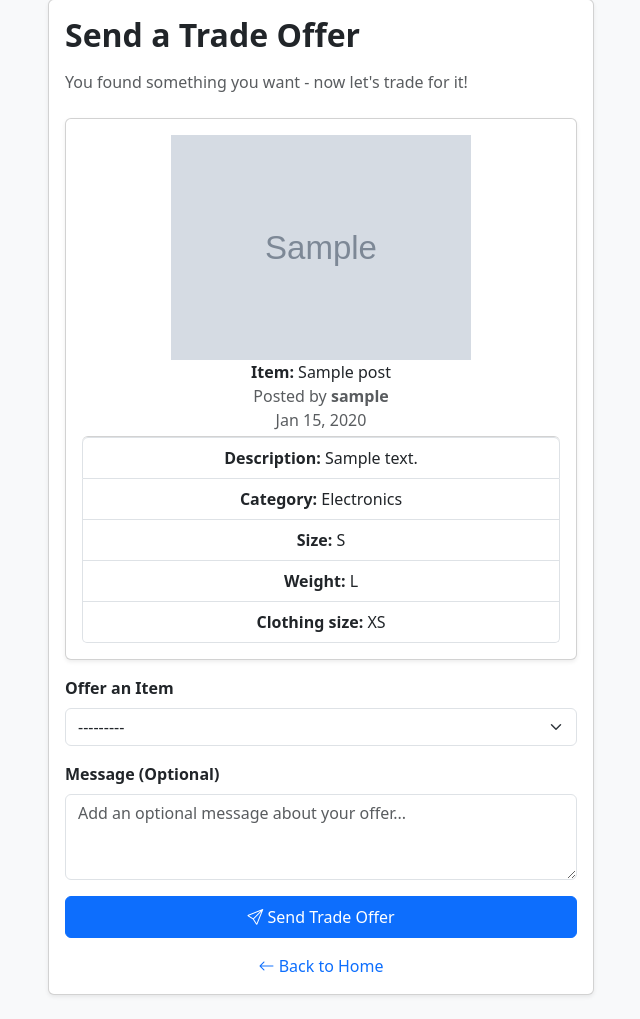
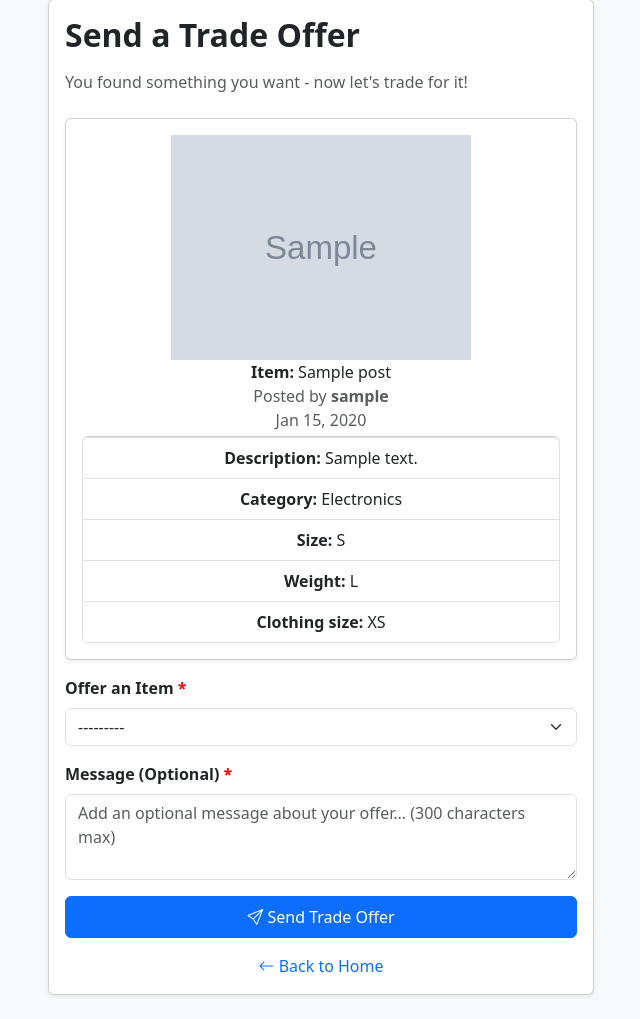
Before and after one commit to xuangj/uva-bartering-app, a Django app: page /trade/1/make-offer/ in a window 1280 px wide. Shown: the part 81-1100 px from the top of the page, without its empty margins (319-959 px from the left). Run offline with Django 5.2, Linux system fonts and the light colour scheme; a user stored in the database is signed in; tables that the repository leaves empty hold one stand-in row (values such as "Sample post"); grey boxes marked "Sample" are stand-in pictures; some libraries are stand-ins or nearby versions.

Commit message:
Added max character constraints to form text fields and added required field styling to specific form fields

```diff
--- a/core/forms.py
+++ b/core/forms.py
@@ -71,7 +71,7 @@ class TradeForm(forms.ModelForm):
         widget=forms.Textarea(attrs={
             "class": "form-control",
             "rows": 3,
-            "placeholder": "Add an optional message about your offer..."
+            "placeholder": "Add an optional message about your offer... (300 characters max)"
         })
     )
 
@@ -96,5 +96,5 @@ class ReportForm(forms.ModelForm):
         # Only include the field the user needs to fill out
         fields = ['comments']
         widgets = {
-            'comments': forms.Textarea(attrs={'rows': 4, 'placeholder': 'Please describe why you are reporting this post and user.'})
+            'comments': forms.Textarea(attrs={'rows': 4, 'placeholder': 'Please describe why you are reporting this post and user. (500 characters max)'})
         }
--- a/core/models.py
+++ b/core/models.py
@@ -50,7 +50,7 @@ class Profile(models.Model):
 
     user = models.OneToOneField(User, on_delete=models.CASCADE)
     nickname = models.CharField(max_length=30, blank=True)
-    bio = models.TextField(blank=True, max_length=100)
+    bio = models.TextField(blank=True, max_length=300)
     role = models.CharField(max_length=50, choices=ROLE_CHOICES, default='undergrad')
     sustainability_interests = models.ManyToManyField(SustainabilityInterests, blank=True)
     trading_interests = models.ManyToManyField(TradingInterests, blank=True)
@@ -155,7 +155,7 @@ class Trade(models.Model):
         related_name="trades_offered_with"
     )
 
-    comment = models.TextField(blank=True)
+    comment = models.TextField(blank=True, max_length=300)
     created_at = models.DateTimeField(auto_now_add=True)
 
     status = models.CharField(
@@ -201,7 +201,7 @@ class Report(models.Model):
     )
 
     # The reason for the report
-    comments = models.TextField(verbose_name='Reason for Report')
+    comments = models.TextField(verbose_name='Reason for Report', max_length=500)
 
     created_at = models.DateTimeField(auto_now_add=True)
 
--- a/templates/trade_offer_form.html
+++ b/templates/trade_offer_form.html
@@ -19,6 +19,11 @@
             object-fit: cover;
             border-radius: .5rem;
             margin-top: 1rem;
+        }
+        .required label::after {
+            content: " *";
+            color: red;
+            font-weight: bold;
         }
     </style>
 </head>
@@ -76,13 +81,13 @@
                             {% csrf_token %}
 
                             <!-- ITEMS TO OFFER -->
-                            <div class="mb-3">
+                            <div class="mb-3 required">
                                 <label class="form-label"><strong>Offer an Item</strong></label>
                                 {{ form.offered_posts|add_class:"form-select" }}
                             </div>
 
                             <!-- DESCRIPTION -->
-                            <div class="mb-3">
+                            <div class="mb-3 required">
                               <label class="form-label"><strong>Message (Optional)</strong></label>
                               {{ form.comment }}
                             </div>
```
Also changed, not shown: templates/post_form.html (+10 -5 lines), templates/report_form.html (+8 -1 lines).
